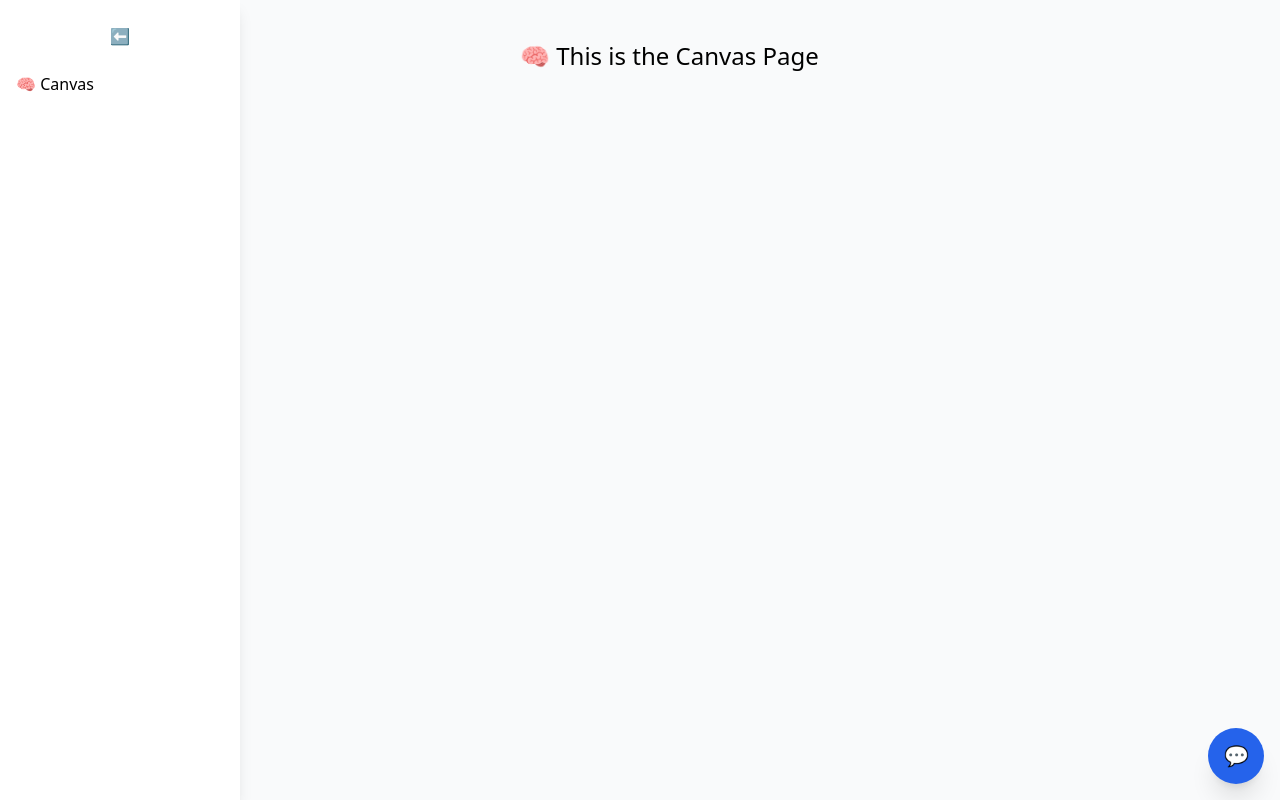
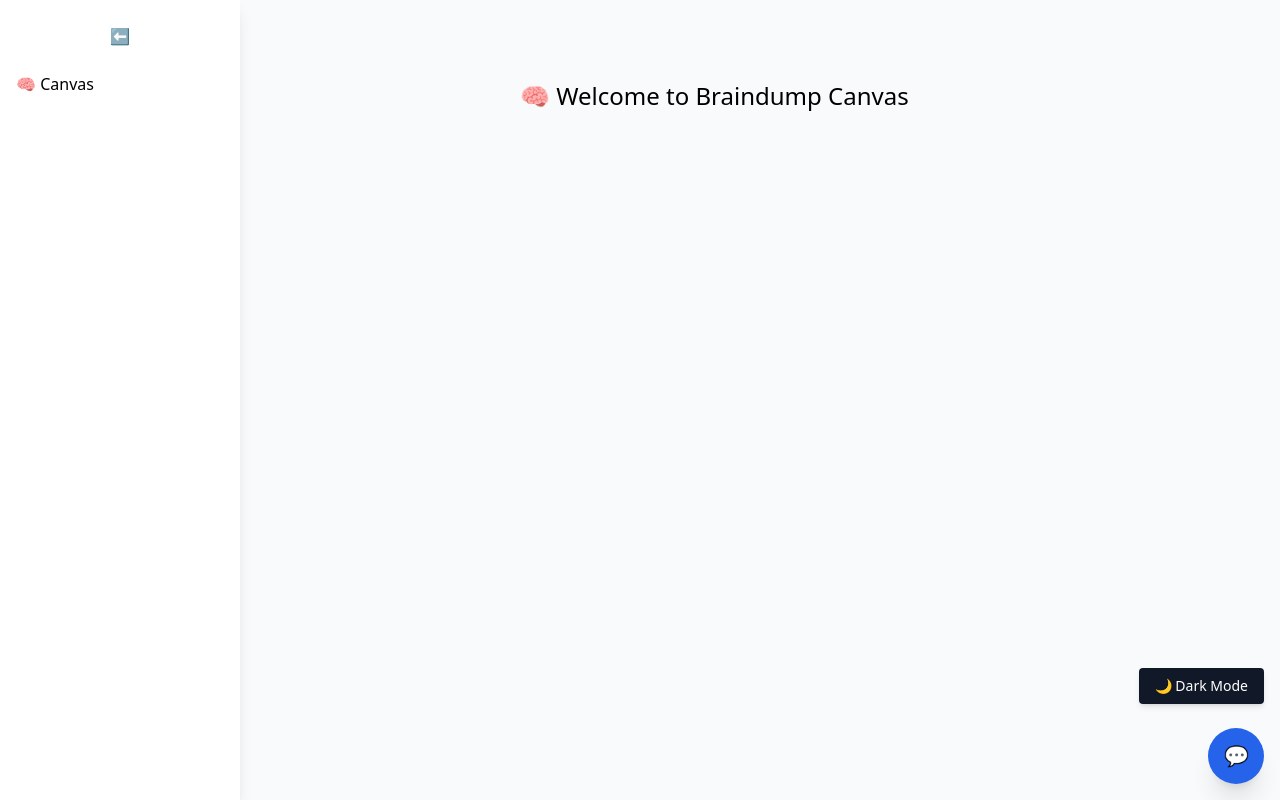
Before and after one commit to amaarsyed/braindump, a React (Create React App) app: page / in a window 1280 px wide. Built offline with nearby package versions, Linux system fonts and the light colour scheme.

Commit message:
Dark Mode added

```diff
--- a/src/App.js
+++ b/src/App.js
@@ -2,8 +2,8 @@
 import { AnimatePresence, motion } from "framer-motion"
 import Sidebar from "./components/Sidebar"
 import CanvasPage from "./pages/CanvasPage"
-import ChatPage from "./pages/ChatPage"
 import ChatBot from "./components/ChatBot"
+import DarkModeToggle from "./components/DarkModeToggle"
 
 function App() {
   const [sidebarOpen, setSidebarOpen] = useState(true)
@@ -11,8 +11,6 @@
 
   const renderPage = () => {
     switch (page) {
-      case "chat":
-        return <ChatPage />
       case "canvas":
       default:
         return <CanvasPage />
@@ -23,7 +21,8 @@
 
   return (
     <>
-      <div className="h-screen w-screen flex overflow-hidden bg-gray-50">
+      {/* App Layout */}
+      <div className="h-screen w-screen flex overflow-hidden bg-gray-50 dark:bg-gray-900 text-black dark:text-white transition-colors duration-300">
         {/* Sidebar */}
         <Sidebar
           isOpen={sidebarOpen}
@@ -31,7 +30,7 @@
           setPage={setPage}
         />
 
-        {/* Main content  */}
+        {/* Main Page Content */}
         <main
           className="transition-all duration-300 p-10"
           style={{ marginLeft: sidebarWidth }}
@@ -50,8 +49,9 @@
         </main>
       </div>
 
-      {/* Floating chatbot */}
+      {/* Floating Components */}
       <ChatBot />
+      <DarkModeToggle />
     </>
   )
 }
--- /dev/null
+++ b/src/components/DarkModeToggle.js
@@ -0,0 +1,24 @@
+import { useEffect, useState } from "react"
+
+export default function DarkModeToggle() {
+  const [dark, setDark] = useState(() =>
+    document.documentElement.classList.contains("dark")
+  )
+
+  useEffect(() => {
+    if (dark) {
+      document.documentElement.classList.add("dark")
+    } else {
+      document.documentElement.classList.remove("dark")
+    }
+  }, [dark])
+
+  return (
+    <button
+      onClick={() => setDark(!dark)}
+      className="fixed bottom-24 right-4 z-50 bg-gray-900 text-white dark:bg-white dark:text-black px-4 py-2 rounded shadow-md text-sm hover:scale-105 transition-all"
+    >
+      {dark ? "☀️ Light Mode" : "🌙 Dark Mode"}
+    </button>
+  )
+}
--- a/src/pages/CanvasPage.js
+++ b/src/pages/CanvasPage.js
@@ -1,3 +1,7 @@
 export default function CanvasPage() {
-    return <div className="text-center text-2xl">🧠 This is the Canvas Page</div>
+    return (
+      <div className="text-2xl text-center mt-10">
+        🧠 Welcome to Braindump Canvas
+      </div>
+    )
   }
--- a/tailwind.config.js
+++ b/tailwind.config.js
@@ -1,8 +1,7 @@
 /** @type {import('tailwindcss').Config} */
 module.exports = {
-  content: [
-    "./src/**/*.{js,jsx,ts,tsx}",
-  ],
+  content: ["./src/**/*.{js,jsx}"],
+  darkMode: "class", // <- this enables class-based dark mode
   theme: {
     extend: {},
   },
```
